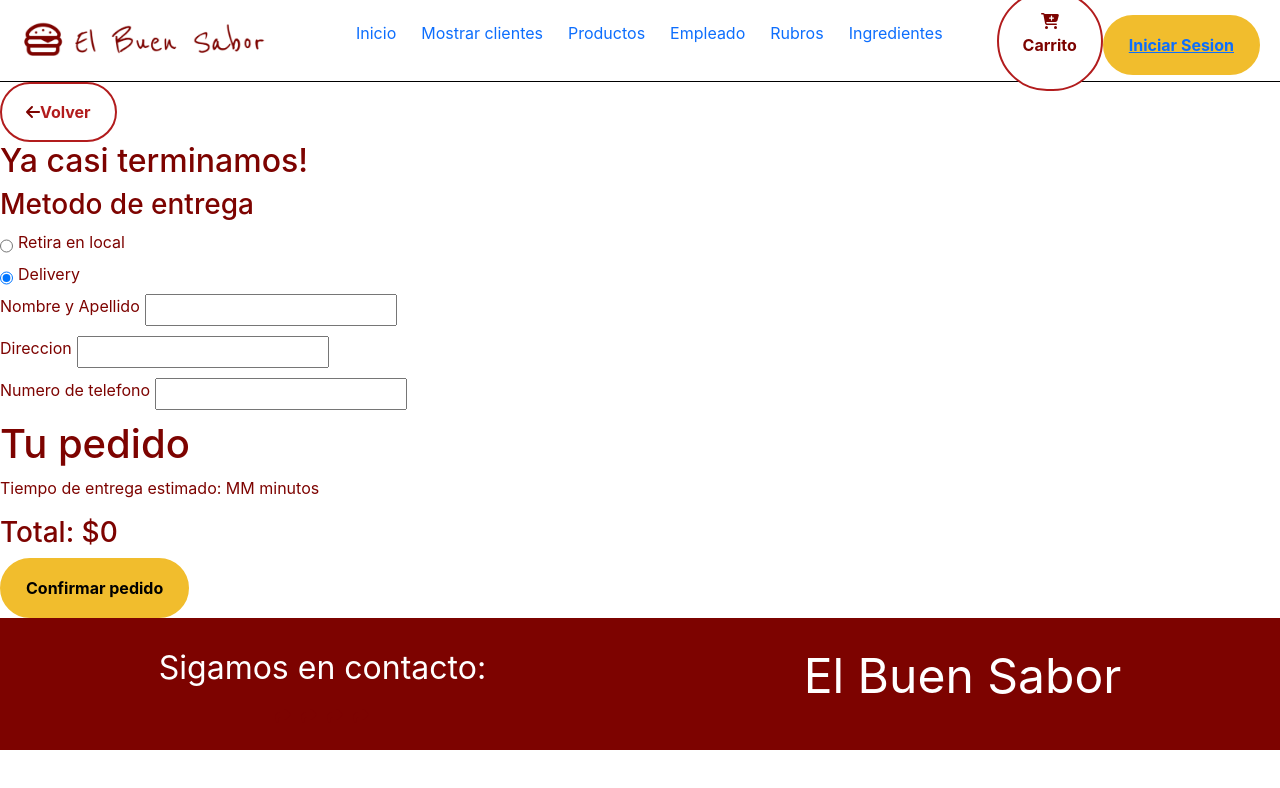
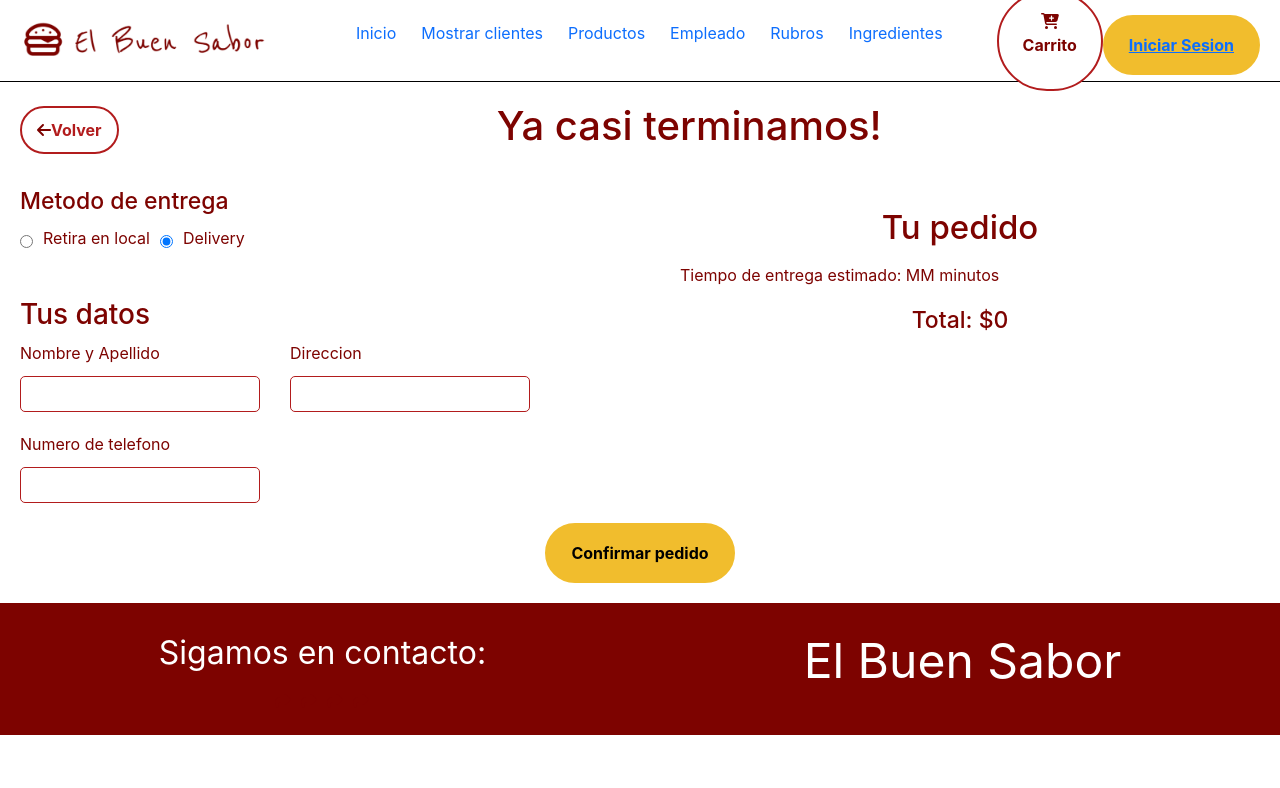
Before and after one commit to gonzzoli/el-buen-sabor-front-react, a React (Vite) app: page /carrito in a window 1280 px wide. Shown: the top 788 px of the page. Built offline with nearby package versions, Linux system fonts and the light colour scheme.

Commit message:
puede crearse pedido

```diff
--- a/src/componentes/Header.tsx
+++ b/src/componentes/Header.tsx
@@ -7,9 +7,11 @@ import { CarritoContext } from "../context/CarritoContext";
 import { Link } from "react-router-dom";
 import imgsrc from '../archivos/logo.png';
 import Image from 'react-bootstrap/Image'
+import { SessionContext } from "../context/SessionContext";
 const Header: React.FC = () => {
-  const Navigate = useNavigate();
+  const navigate = useNavigate();
   const carritoContext = useContext(CarritoContext)
+  const sessionContext = useContext(SessionContext)
   return (
     <header className="header">
       <div className="header-logo">
@@ -43,7 +45,7 @@ const Header: React.FC = () => {
             <p>Carrito</p>
           </button>
           <button className="boton-primario">
-            <a href="/login">Iniciar Sesion</a>
+            <a href="/login">{sessionContext.isLogged ? "Perfil" : "Iniciar Sesion"}</a>
           </button >
         </div>
 
--- a/src/main.tsx
+++ b/src/main.tsx
@@ -9,11 +9,15 @@ import { CarritoContextProvider } from "./context/CarritoContext.tsx";
 // Importing the Bootstrap CSS
 import "bootstrap/dist/css/bootstrap.min.css";
 import { SessionContextProvider } from "./context/SessionContext.tsx";
+import { ToastContainer } from "react-bootstrap";
+import "react-toastify/dist/ReactToastify.css";
+
 
 ReactDOM.createRoot(document.getElementById("root")!).render(
   <React.StrictMode>
     <BrowserRouter>
       <SessionContextProvider>
+        <ToastContainer />
         <CarritoContextProvider>
           <App />
         </CarritoContextProvider>
--- a/src/paginas/Carrito/Carrito.tsx
+++ b/src/paginas/Carrito/Carrito.tsx
@@ -4,23 +4,31 @@ import { useContext, useState } from "react";
 import { CarritoContext } from "../../context/CarritoContext";
 import ProductoCarrito from "./ProductoCarrito";
 import "./carrito.scss";
+import { useNavigate } from "react-router-dom";
+import { SessionContext } from "../../context/SessionContext";
 
 enum MetodoPago {
-  MERCADO_PAGO,
-  EFECTIVO,
-}
-enum MetodoEntrega {
-  DELIVERY,
-  RETIRA_EN_LOCAL,
+  MERCADO_PAGO = "MERCADO_PAGO",
+  EFECTIVO = "EFECTIVO",
 }
 
+enum MetodoEnvio {
+  DELIVERY = "DELIVERY",
+  RETIRA = "RETIRA",
+}
+
+type ProductoPedido = {
+  cantidad: number;
+  idProducto: number;
+};
+
 type Pedido = {
-  metodoPago: MetodoPago;
-  metodoEntrega: MetodoEntrega;
-  direccionEnvio: string;
-  nombreApellido: string;
-  numeroTelefono: string;
-  productos: ProductoCarrito[];
+  tipoPago: MetodoPago;
+  tipoEnvio: MetodoEnvio;
+  //direccionEnvio: string;
+  //nombreApellido: string;
+  //numeroTelefono: string;
+  detallesPedido: ProductoPedido[];
 };
 
 const formikInitialValues = {
@@ -33,40 +41,47 @@ const formikInitialValues = {
 
 const Carrito = () => {
   const carritoContext = useContext(CarritoContext);
+  const sessionContext = useContext(SessionContext)
   const [metodoPago, setMetodoPago] = useState<MetodoPago>(MetodoPago.EFECTIVO);
-  const [metodoEntrega, setMetodoEntrega] = useState<MetodoEntrega>(
-    MetodoEntrega.DELIVERY
+  const [metodoEnvio, setMetodoEnvio] = useState<MetodoEnvio>(
+    MetodoEnvio.DELIVERY
   );
-  const [direccionEnvio, setDireccionEnvio] = useState("");
-  const [numeroTelefono, setNumeroTelefono] = useState("");
-  const [nombreApellido, setNombreApellido] = useState("");
+  // const [direccionEnvio, setDireccionEnvio] = useState("");
+  // const [numeroTelefono, setNumeroTelefono] = useState("");
+  // const [nombreApellido, setNombreApellido] = useState("");
+  const navigate = useNavigate();
 
   const confirmarPedido = async () => {
+    const detallesPedido: ProductoPedido[] =
+      carritoContext.productosCarrito.map((productoCarrito) => {
+        return {
+          cantidad: productoCarrito.cantidad,
+          idProducto: productoCarrito.producto.idProducto,
+        };
+      });
     const pedido: Pedido = {
-      productos: carritoContext.productosCarrito,
-      metodoPago,
-      metodoEntrega,
-      numeroTelefono,
-      nombreApellido,
-      direccionEnvio,
+      detallesPedido,
+      tipoPago: metodoPago,
+      tipoEnvio: metodoEnvio,
+      // numeroTelefono,
+      // nombreApellido,
+      // direccionEnvio,
     };
-    const response = await fetch(import.meta.env.VITE_URL_API + "/pedidos", {
+    console.log(JSON.stringify(pedido))
+    try {
+      const response = await fetch(import.meta.env.VITE_URL_API + "/pedidos/crearPedido", {
         method: "POST",
+        headers: {
+          "Content-Type": "application/json",
+          "Authorization": `Bearer ${sessionContext.jwtToken}`
+        },
         body: JSON.stringify(pedido),
       });
-
-    console.log(response);
-  };
-
-  const confirmarPedido2 = async () => {
-    console.log({
-      metodoEntrega,
-      metodoPago,
-      direccionEnvio,
-      productos: carritoContext.productosCarrito,
-      numeroTelefono,
-      nombreApellido,
-    });
+      const data = await response.json();
+      console.log(data);
+    } catch (error) {
+      console.log(error);
+    }
   };
 
   // const validationSchema = () => {
@@ -94,48 +109,57 @@ const Carrito = () => {
     setMetodoPago(e.target.value as MetodoPago);
   };
 
-  const onChangeMetodoEntrega = (e: React.ChangeEvent<HTMLInputElement>) => {
-    setMetodoEntrega(e.target.value as MetodoEntrega);
+  const onChangeMetodoEnvio = (e: React.ChangeEvent<HTMLInputElement>) => {
+    setMetodoEnvio(e.target.value as MetodoEnvio);
   };
 
   return (
-    <div>
-      <button className="boton-secundario">
+    <section className="principal">
+      <div className="arriba">
+        <button
+          onClick={() => {
+            navigate("/");
+          }}
+          className="boton-secundario boton-volver"
+        >
           <FontAwesomeIcon icon={faArrowLeft} />
           Volver
         </button>
-      <h2>Ya casi terminamos!</h2>
-
+        <h1 className="titulo-1 titulo-carrito">Ya casi terminamos!</h1>
+        <span></span>
+      </div>
       {/*Hacer con formik despues */}
-      <div>
-        <h3>Metodo de entrega</h3>
-        <div style={{ display: "flex", gap: "5px" }}>
+      <div className="contenido">
+        <div className="informacion-pago">
+          <div className="modo-entrega seleccion-radio">
+            <h4 className="titulo-4">Metodo de entrega</h4>
+            <div className="opciones">
+              {" "}
               <input
                 type="radio"
                 name="metodo-entrega"
                 id="metodo-entrega"
-            checked={metodoEntrega == MetodoEntrega.RETIRA_EN_LOCAL}
-            onChange={onChangeMetodoEntrega}
-            value={MetodoEntrega.RETIRA_EN_LOCAL}
+                checked={metodoEnvio == MetodoEnvio.RETIRA}
+                onChange={onChangeMetodoEnvio}
+                value={MetodoEnvio.RETIRA}
               />
               <label htmlFor="metodo-entrega">Retira en local</label>
-        </div>
-        <div style={{ display: "flex", gap: "5px" }}>
               <input
                 type="radio"
                 name="metodo-entrega"
                 id="metodo-entrega"
-            checked={metodoEntrega == MetodoEntrega.DELIVERY}
-            onChange={onChangeMetodoEntrega}
-            value={MetodoEntrega.DELIVERY}
+                checked={metodoEnvio == MetodoEnvio.DELIVERY}
+                onChange={onChangeMetodoEnvio}
+                value={MetodoEnvio.DELIVERY}
               />
               <label htmlFor="metodo-entrega">Delivery</label>
             </div>
+          </div>
 
-        {metodoEntrega == MetodoEntrega.RETIRA_EN_LOCAL && (
-          <>
-            <h3>Metodo de pago</h3>
-            <div style={{ display: "flex", gap: "5px" }}>
+          {metodoEnvio == MetodoEnvio.RETIRA && (
+            <div className="metodo-pago seleccion-radio">
+              <h4 className="titulo-4">Método de pago</h4>
+              <div className="opciones">
                 <input
                   type="radio"
                   name="metodo-pago"
@@ -145,9 +169,7 @@ const Carrito = () => {
                   value={MetodoPago.EFECTIVO}
                 />
                 <label htmlFor="metodo-pago">Efectivo</label>
-            </div>
 
-            <div style={{ display: "flex", gap: "5px", marginBottom: "10px" }}>
                 <input
                   type="radio"
                   name="metodo-pago"
@@ -158,41 +180,66 @@ const Carrito = () => {
                 />
                 <label htmlFor="metodo-pago">Mercado Pago</label>
               </div>
-          </>
+            </div>
           )}
+          <div className="datos-cliente">
+            <h3 className="titulo-3">Tus datos</h3>
+            <div className="contenedor-inputs">
+              <div className="form-texto">
+                <label htmlFor="nombre-apellido">Nombre y Apellido</label>
+                <input
+                  type="text"
+                  name="nombre-apellido"
+                  id="nombre-apellido"
+                  className="texto-input"
+                />
               </div>
-      <div>
-        <div style={{ display: "flex", gap: "5px", marginBottom: "10px" }}>
-          <label htmlFor="nombre-apellido">Nombre y Apellido</label>
-          <input type="text" name="nombre-apellido" id="nombre-apellido" />
+              <div className="form-texto">
+                <label htmlFor="direccion">Direccion</label>
+                <input
+                  type="text"
+                  name="direccion"
+                  id="direccion"
+                  className="texto-input"
+                />
               </div>
-
-        <div style={{ display: "flex", gap: "5px", marginBottom: "10px" }}>
-          <label htmlFor="direccion">Direccion</label>
-          <input type="text" name="direccion" id="direccion" />
+              <div className="form-texto">
+                <label htmlFor="numero-telefono">Numero de telefono</label>
+                <input
+                  type="number"
+                  name="numero-telefono"
+                  id="numero-telefono"
+                  className="texto-input"
+                />
               </div>
-
-        <div style={{ display: "flex", gap: "5px", marginBottom: "10px" }}>
-          <label htmlFor="numero-telefono">Numero de telefono</label>
-          <input type="number" name="numero-telefono" id="numero-telefono" />
+            </div>
           </div>
         </div>
 
-      <div>
-        <h1>Tu pedido</h1>
-        <div>
-          {carritoContext.productosCarrito.map((productoCarrito) => (
-            <ProductoCarrito {...productoCarrito} />
+        <div className="pedido">
+          <div className="ventana-emergente ventana-carrito">
+            <h2 className="titulo-2 titulo-carrito">Tu pedido</h2>
+            <div className="carrito-lista-productos">
+              {carritoContext.productosCarrito.map((productoCarrito, index) => (
+                <ProductoCarrito key={index} {...productoCarrito} />
               ))}
+            </div>
             <p>Tiempo de entrega estimado: MM minutos</p>
-          <h3>Total: ${carritoContext.totalCarrito}</h3>
+            <p className="titulo-4 precio-total">
+              Total: ${carritoContext.totalCarrito}
+            </p>
           </div>
-
-        <button onClick={confirmarPedido2} className="boton-primario">
+        </div>
+      </div>
+      <div className="boton-confirmar-contenedor">
+        <button
+          onClick={confirmarPedido}
+          className="boton-primario boton-confirmar"
+        >
           Confirmar pedido
         </button>
       </div>
-    </div>
+    </section>
   );
 };
 
--- a/src/paginas/Carrito/carrito.scss
+++ b/src/paginas/Carrito/carrito.scss
@@ -0,0 +1,101 @@
+@use '../PaginaPrincipal/PaginaPrincipal.scss' as *;
+@use '../../estilos_generales.scss' as *;
+
+.principal {
+    padding: 20px;
+    .arriba {
+        display: flex;
+        justify-content: space-between;
+        align-items: center;
+        margin-bottom: 30px;
+        .boton-volver {
+            padding: 10px 15px;
+        }
+        .titulo-carrito {
+            text-align: center;
+        }
+    }
+
+    .contenido {
+        display: flex;
+        justify-content: space-between;
+        gap: 40px;
+        .informacion-pago {
+            width: 50%;
+            min-width: 500px;
+            .seleccion-radio {
+                margin-bottom: 20px;
+                h4 {
+                    margin-bottom: 10px;
+                }
+                .opciones {
+                    display: flex;
+                    justify-content: flex-start;
+                    align-items: center;
+                    gap: 10px;
+                }
+            }
+            .datos-cliente {
+                margin-top: 40px;
+                h3 {
+                    margin-bottom: 10px;
+                }
+                .contenedor-inputs {
+                    display: flex;
+                    justify-content: flex-start;
+                    align-items: center;
+                    flex-wrap: wrap;
+                    gap: 5%;
+                    .form-texto {
+                        width: 40%;
+                        margin-bottom: 20px;
+                    }
+                }
+            }
+        }
+        .pedido {
+            width: 50%;
+            height: 100%;
+            .ventana-carrito {
+                display: block;
+                height: 100%;
+                width: 100%;
+                position: static;
+                transform: none;
+                .precio-total {
+                    margin-top: 10px;
+                    text-align: center;
+                    font-weight: 500;
+                }
+            }
+        }
+        @media screen and (max-width: $min-width-small) {
+            flex-direction: column;
+            align-items: center;
+            gap: 70px;
+            .informacion-pago {
+                order: 1;
+                margin-bottom: 20px;
+                width: 100%;
+                min-width: 0px;
+                .datos-cliente {
+                    .contenedor-inputs {
+                        flex-direction: column;
+                        align-items: start;
+                        .form-texto {
+                            min-width: 200px;
+                        }
+                    }
+                }
+            }
+            .pedido {
+                width: 100%;
+            }
+        }
+    }
+
+    .boton-confirmar-contenedor {
+        display: flex;
+        justify-content: center;
+    }
+}
--- a/src/paginas/PaginaPrincipal/ListaProductos.tsx
+++ b/src/paginas/PaginaPrincipal/ListaProductos.tsx
@@ -1,7 +1,7 @@
 import ProductoCarta from "./ProductoCarta";
 
 interface Producto {
-  id: number
+  idProducto: number;
   nombre: string;
   descripcion: string;
   precio: number;
--- a/src/paginas/PaginaPrincipal/PaginaPrincipal.tsx
+++ b/src/paginas/PaginaPrincipal/PaginaPrincipal.tsx
@@ -6,13 +6,13 @@ import FiltrosProductos from "./FiltrosProductos";
 import ListaProductos from "./ListaProductos";
 
 interface Producto {
-  id: number
+  idProducto: number;
   nombre: string;
   descripcion: string;
   precio: number;
   tiempoEstimadoCocina: number;
-  // verDetalles: () => void;
-  // agregarCarrito: () => void;
+  // verDetalles: () => void
+  // agregarCarrito: () => void
 }
 
 interface RubroProducto {
```
Also changed, not shown: src/LoginFormulario.tsx (+9 -4 lines), src/context/CarritoContext.tsx (+7 -2 lines), src/context/SessionContext.tsx (+18 -3 lines), src/paginas/Carrito/ProductoCarrito.tsx (+6 -5 lines), src/paginas/PaginaPrincipal/ProductoCarta.tsx (+11 -25 lines). Lines whose indentation alone changed are shown as unchanged.
